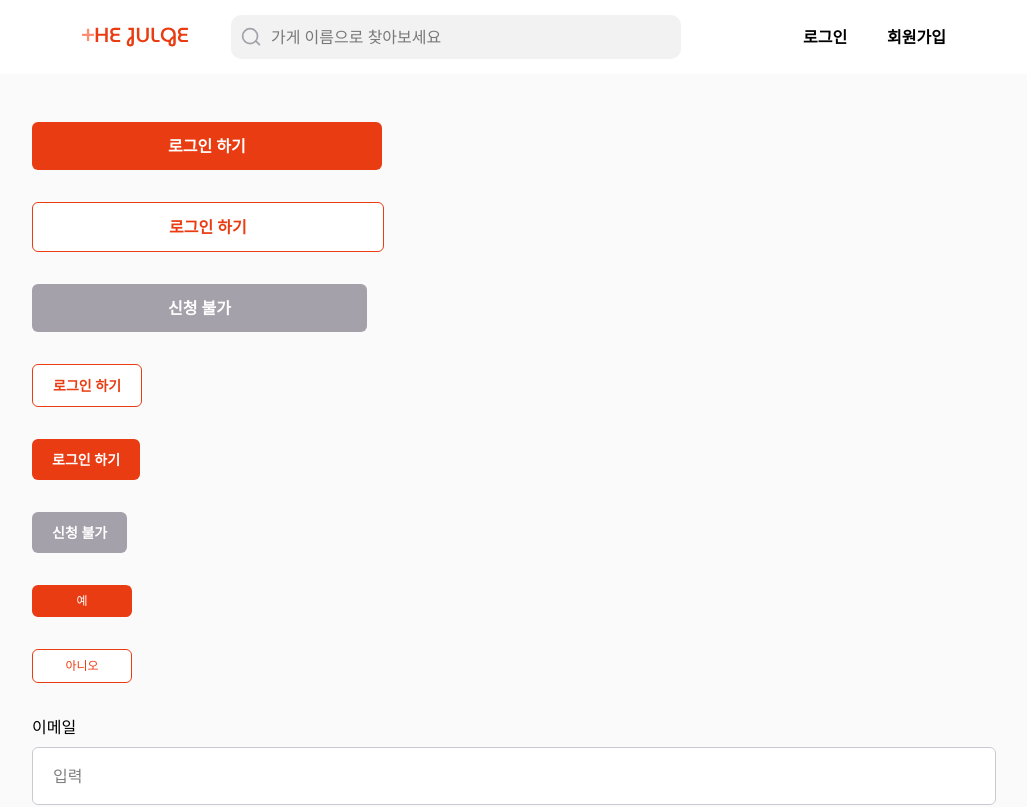
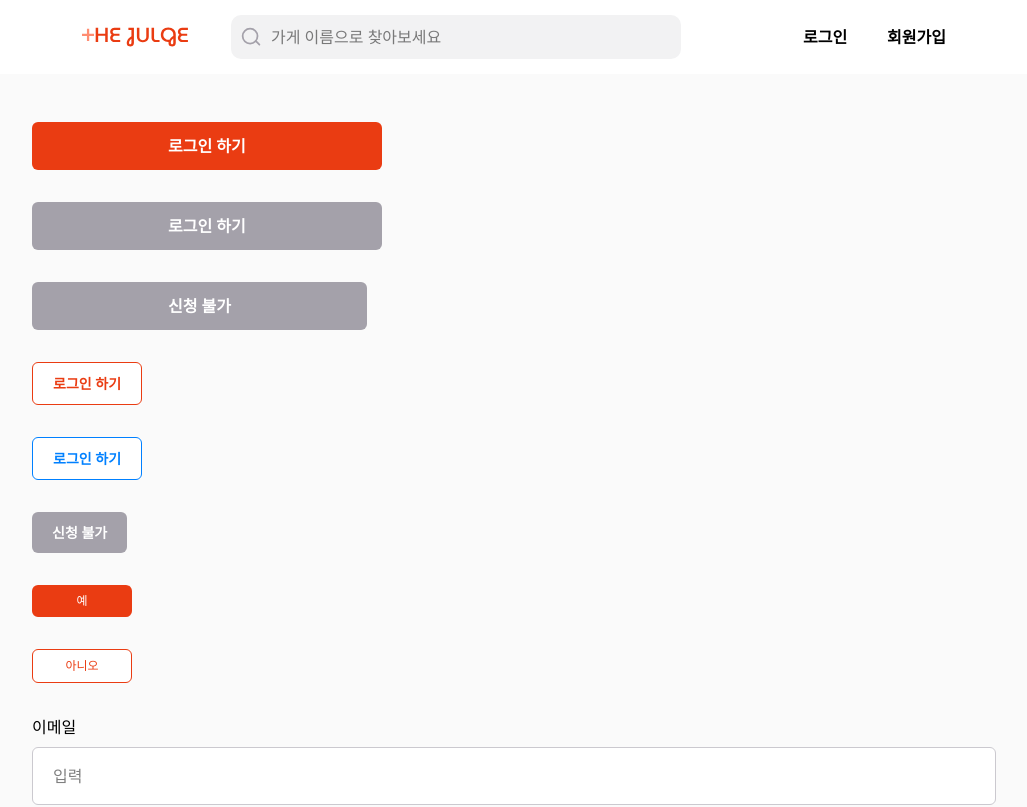
Before and after one commit to TEAM3-5/The-Julge, a Next.js app: page /dev/wooseok in a window 1280 px wide. Shown: the top 807 px of the page, without its empty margins (126-1153 px from the left). Built offline with nearby package versions, Linux system fonts and the light colour scheme.

Commit message:
refactor: button 컴포넌트 리팩토링

```diff
--- a/src/app/dev/wooseok/page.tsx
+++ b/src/app/dev/wooseok/page.tsx
@@ -8,13 +8,17 @@ export default function Home() {
   return (
     <>
       <Button>로그인 하기</Button>
-      <Button variant="outline">로그인 하기</Button>
+      <Button variant="outline" disabled>
+        로그인 하기
+      </Button>
       <Button disabled>신청 불가</Button>
       <Button variant="outline" size="medium">
         로그인 하기
       </Button>
 
-      <Button size="medium">로그인 하기</Button>
+      <Button size="medium" variant="outline" btnColor="blue">
+        로그인 하기
+      </Button>
       <Button size="medium" disabled>
         신청 불가
       </Button>
```
